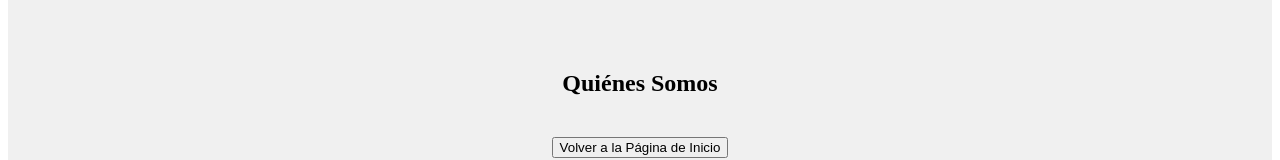
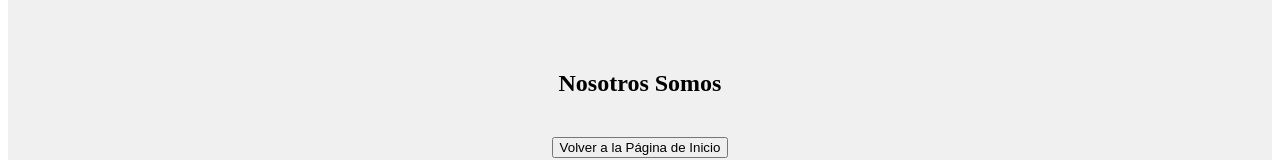
Before and after one commit to NEBULA1978/VUE3JAB, a Vue app: page /nosotros in a window 1280 px wide. Shown: the part 304-464 px from the top of the page. Built offline with nearby package versions, Linux system fonts and the light colour scheme.

Commit message:
Cambiando contenido para boton Nossotros

```diff
--- a/src/components/Nosotros.vue
+++ b/src/components/Nosotros.vue
@@ -1,6 +1,6 @@
 <template>
     <div class="page-container">
-        <h2>Quiénes Somos</h2>
+        <h2>Nosotros Somos</h2>
         <!-- Contenido de la página Quiénes Somos -->
 
         <router-link to="/" class="back-button">
```
